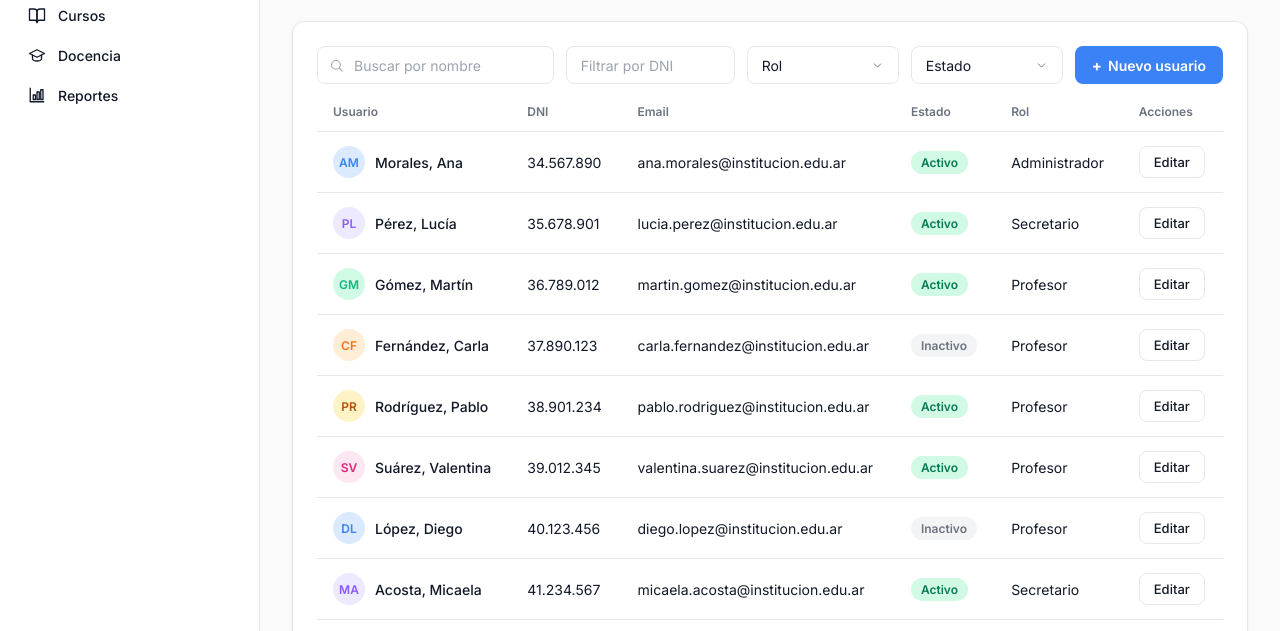
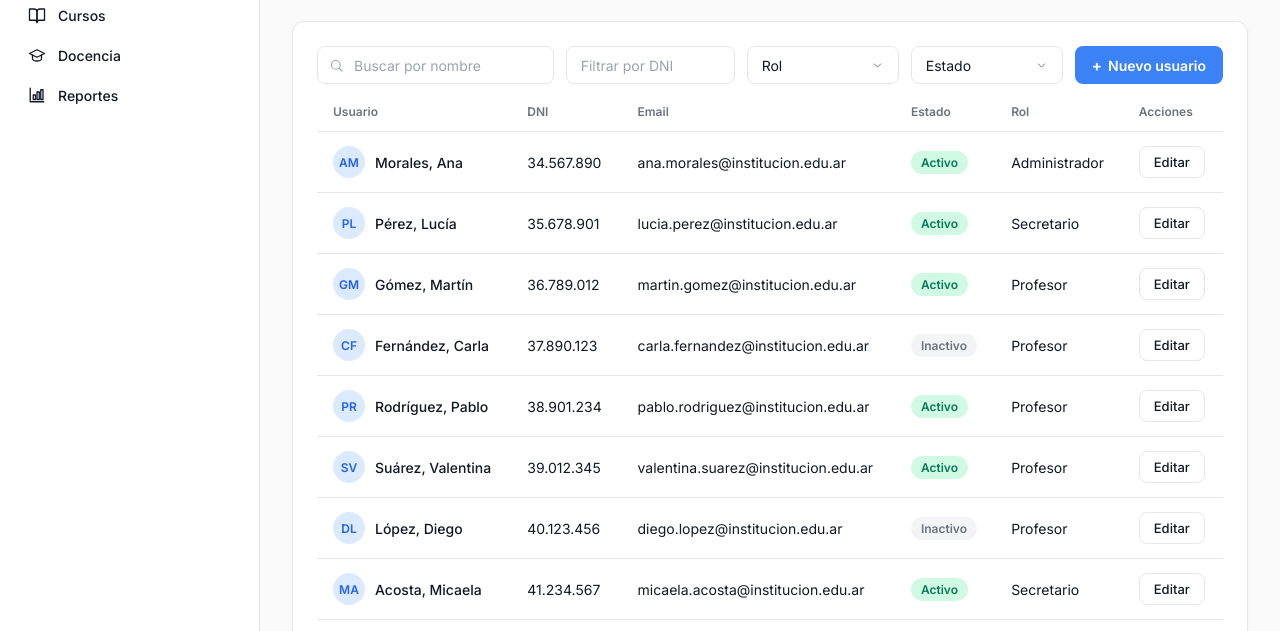
Before and after one commit to user18492/sistema-escolar-taller2, an Electron app: page renderer/admin/users/index.html in a window 1280 px wide. Shown: the part 164-795 px from the top of the page. Drawn offline with Linux system fonts and the light colour scheme.

Commit message:
Background color de imagen usuario modificado.
Simplificado a: background color azul clarito y letras a azul fuerte. Claramente diferenciado.

```diff
--- a/renderer/admin/users/index.html
+++ b/renderer/admin/users/index.html
@@ -92,7 +92,7 @@
                   <tr>
                     <td>
                       <div class="user-cell">
-                        <span class="avatar-circle c-blue">AM</span>
+                        <span class="avatar-circle">AM</span>
                         <span>Morales, Ana</span>
                       </div>
                     </td>
@@ -105,7 +105,7 @@
                   <tr>
                     <td>
                       <div class="user-cell">
-                        <span class="avatar-circle c-purple">PL</span>
+                        <span class="avatar-circle">PL</span>
                         <span>Pérez, Lucía</span>
                       </div>
                     </td>
@@ -118,7 +118,7 @@
                   <tr>
                     <td>
                       <div class="user-cell">
-                        <span class="avatar-circle c-green">GM</span>
+                        <span class="avatar-circle">GM</span>
                         <span>Gómez, Martín</span>
                       </div>
                     </td>
@@ -131,7 +131,7 @@
                   <tr>
                     <td>
                       <div class="user-cell">
-                        <span class="avatar-circle c-orange">CF</span>
+                        <span class="avatar-circle">CF</span>
                         <span>Fernández, Carla</span>
                       </div>
                     </td>
@@ -144,7 +144,7 @@
                   <tr>
                     <td>
                       <div class="user-cell">
-                        <span class="avatar-circle c-yellow">PR</span>
+                        <span class="avatar-circle">PR</span>
                         <span>Rodríguez, Pablo</span>
                       </div>
                     </td>
@@ -157,7 +157,7 @@
                   <tr>
                     <td>
                       <div class="user-cell">
-                        <span class="avatar-circle c-pink">SV</span>
+                        <span class="avatar-circle">SV</span>
                         <span>Suárez, Valentina</span>
                       </div>
                     </td>
@@ -170,7 +170,7 @@
                   <tr>
                     <td>
                       <div class="user-cell">
-                        <span class="avatar-circle c-blue">DL</span>
+                        <span class="avatar-circle">DL</span>
                         <span>López, Diego</span>
                       </div>
                     </td>
@@ -183,7 +183,7 @@
                   <tr>
                     <td>
                       <div class="user-cell">
-                        <span class="avatar-circle c-purple">MA</span>
+                        <span class="avatar-circle">MA</span>
                         <span>Acosta, Micaela</span>
                       </div>
                     </td>
@@ -196,7 +196,7 @@
                   <tr>
                     <td>
                       <div class="user-cell">
-                        <span class="avatar-circle c-green">TJ</span>
+                        <span class="avatar-circle">TJ</span>
                         <span>Torres, Juan</span>
                       </div>
                     </td>
@@ -209,7 +209,7 @@
                   <tr>
                     <td>
                       <div class="user-cell">
-                        <span class="avatar-circle c-yellow">SM</span>
+                        <span class="avatar-circle">SM</span>
                         <span>Medina, Sofía</span>
                       </div>
                     </td>
--- a/renderer/admin/users/users.css
+++ b/renderer/admin/users/users.css
@@ -301,36 +301,8 @@
   font-size: 12px;
   font-weight: 600;
   flex-shrink: 0;
-}
-
-.avatar-circle.c-blue {
   background: var(--color-accent-blue-bg);
-  color: var(--color-accent-blue);
-}
-
-.avatar-circle.c-green {
-  background: var(--color-accent-green-bg);
-  color: var(--color-accent-green);
-}
-
-.avatar-circle.c-purple {
-  background: var(--color-accent-purple-bg);
-  color: var(--color-accent-purple);
-}
-
-.avatar-circle.c-orange {
-  background: var(--color-accent-orange-bg);
-  color: var(--color-accent-orange);
-}
-
-.avatar-circle.c-pink {
-  background: #fce7f3;
-  color: #db2777;
-}
-
-.avatar-circle.c-yellow {
-  background: #fef3c7;
-  color: #b45309;
+  color: #2563eb;
 }
 
 .badge {
```
